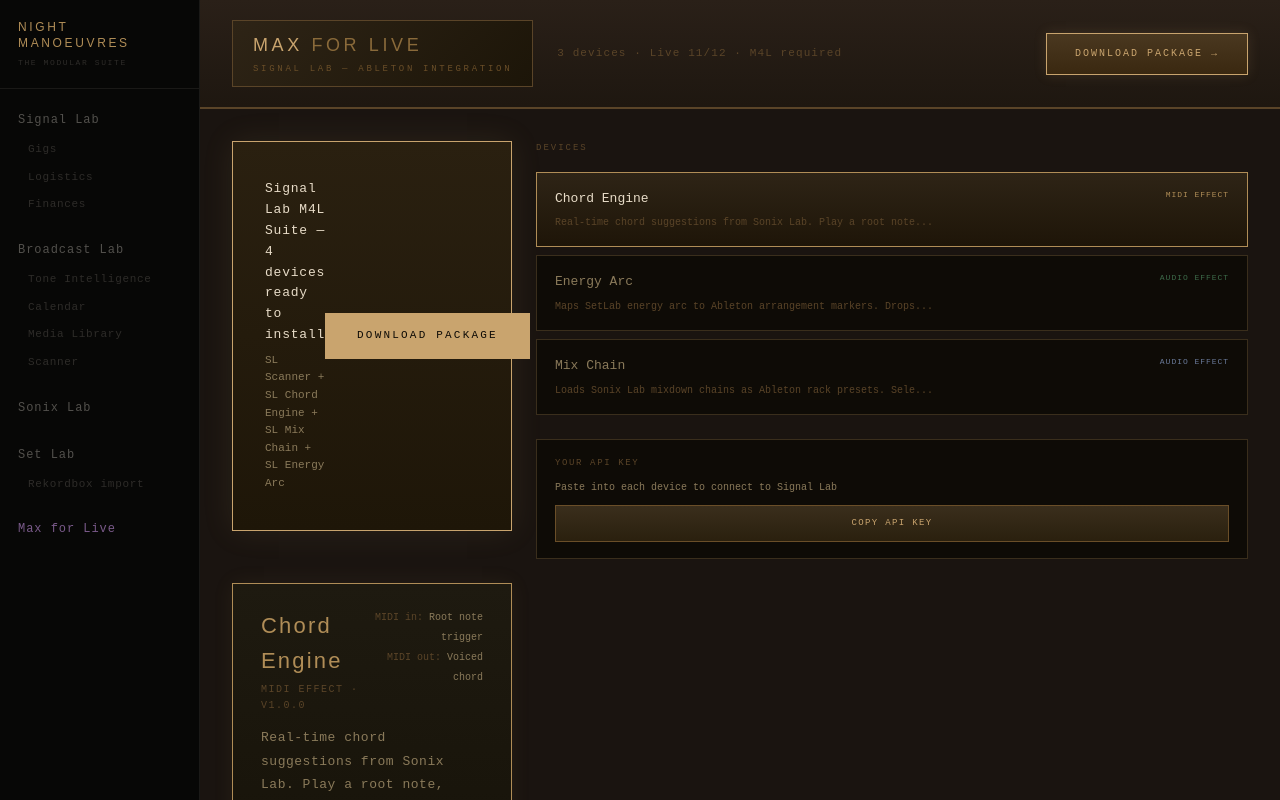
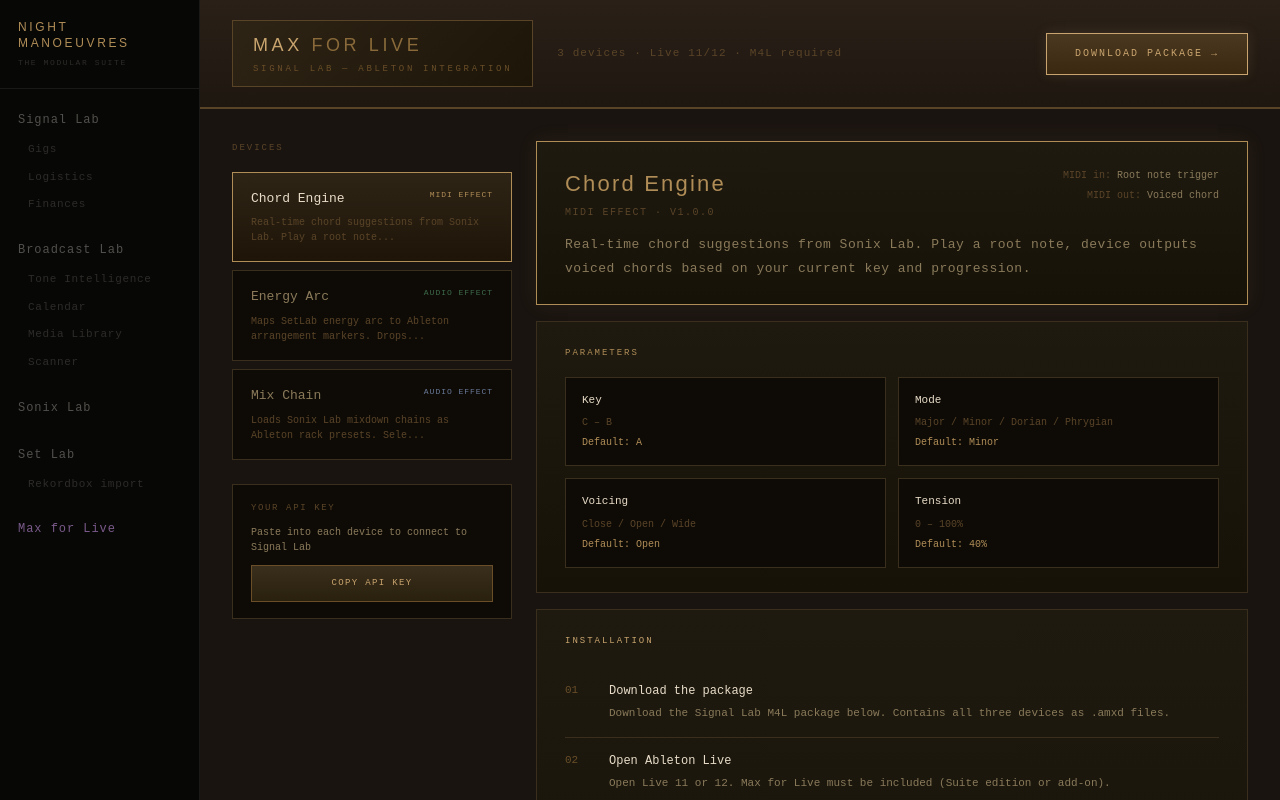
Before and after one commit to absoluteisherenow/signallab, a Next.js app: page /maxforlive in a window 1280 px wide. Shown: the top 800 px of the page. Built offline with nearby package versions, Linux system fonts and the light colour scheme.

Commit message:
Fix Max for Live layout — remove banner from grid

```diff
--- a/src/components/maxforlive/MaxForLive.tsx
+++ b/src/components/maxforlive/MaxForLive.tsx
@@ -124,28 +124,7 @@
 
       <div style={{ padding: '32px', display: 'grid', gridTemplateColumns: '280px 1fr', gap: '24px' }}>
 
-        {/* DOWNLOAD BANNER */}
-      <a href="/api/download" style={{
-        background: 'linear-gradient(180deg, #2a2010 0%, #1e1608 100%)',
-        border: '1px solid #c9a46e',
-        padding: '24px 32px',
-        marginBottom: '28px',
-        display: 'flex',
-        alignItems: 'center',
-        justifyContent: 'space-between',
-        textDecoration: 'none',
-        boxShadow: '0 0 30px rgba(201,164,110,0.1)',
-      }}>
-        <div>
-          <div style={{ fontSize: '13px', color: '#e8dcc8', marginBottom: '6px', letterSpacing: '0.06em' }}>Signal Lab M4L Suite — 4 devices ready to install</div>
-          <div style={{ fontSize: '11px', color: '#8a7a5a' }}>SL Scanner + SL Chord Engine + SL Mix Chain + SL Energy Arc</div>
-        </div>
-        <div style={{ background: '#c9a46e', color: '#0e0b06', fontFamily: "'DM Mono', monospace", fontSize: '11px', letterSpacing: '0.2em', textTransform: 'uppercase', padding: '14px 32px', whiteSpace: 'nowrap' }}>
-          Download package
-        </div>
-      </a>
-
-      {/* DEVICE SELECTOR */}
+        {/* DEVICE SELECTOR */}
         <div style={{ display: 'flex', flexDirection: 'column', gap: '8px' }}>
           <div style={{ fontSize: '9px', letterSpacing: '0.22em', color: s.textDimmer, textTransform: 'uppercase', marginBottom: '8px' }}>Devices</div>
           {DEVICES.map((d, i) => (
```
